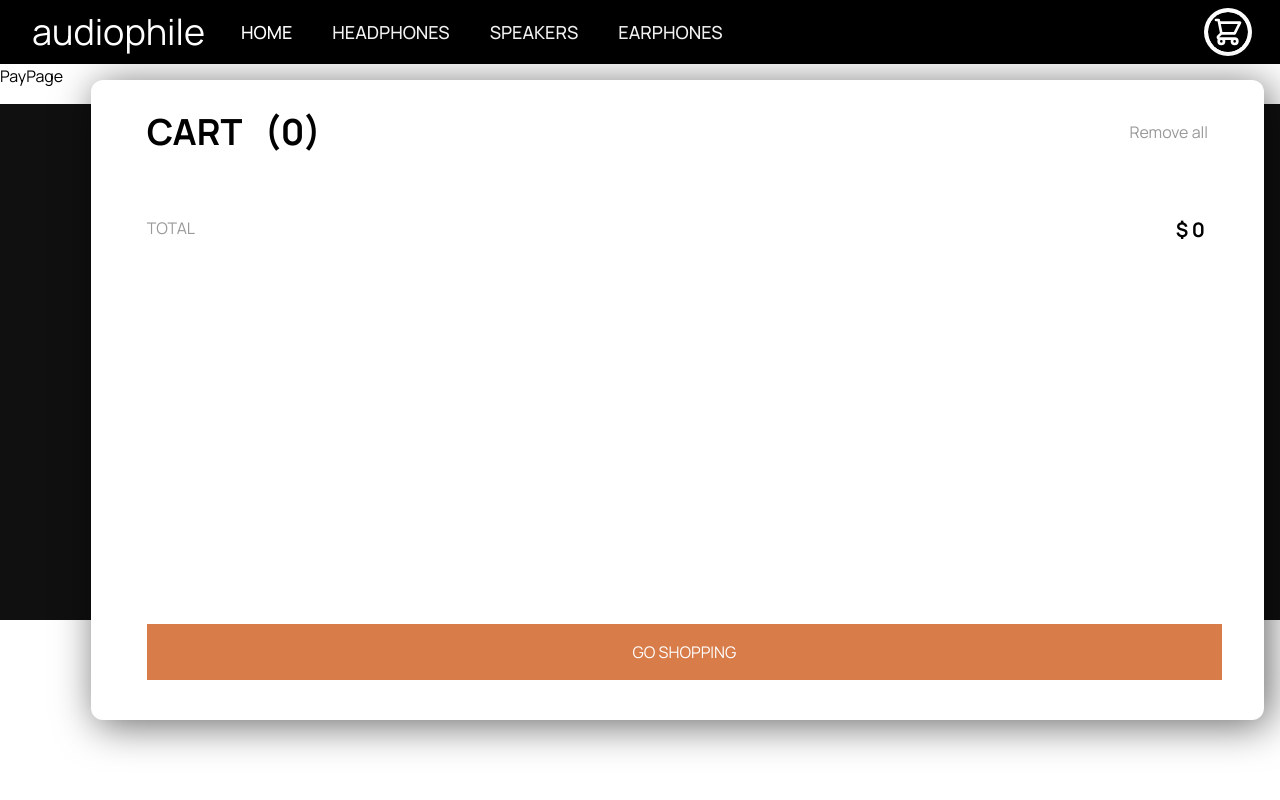
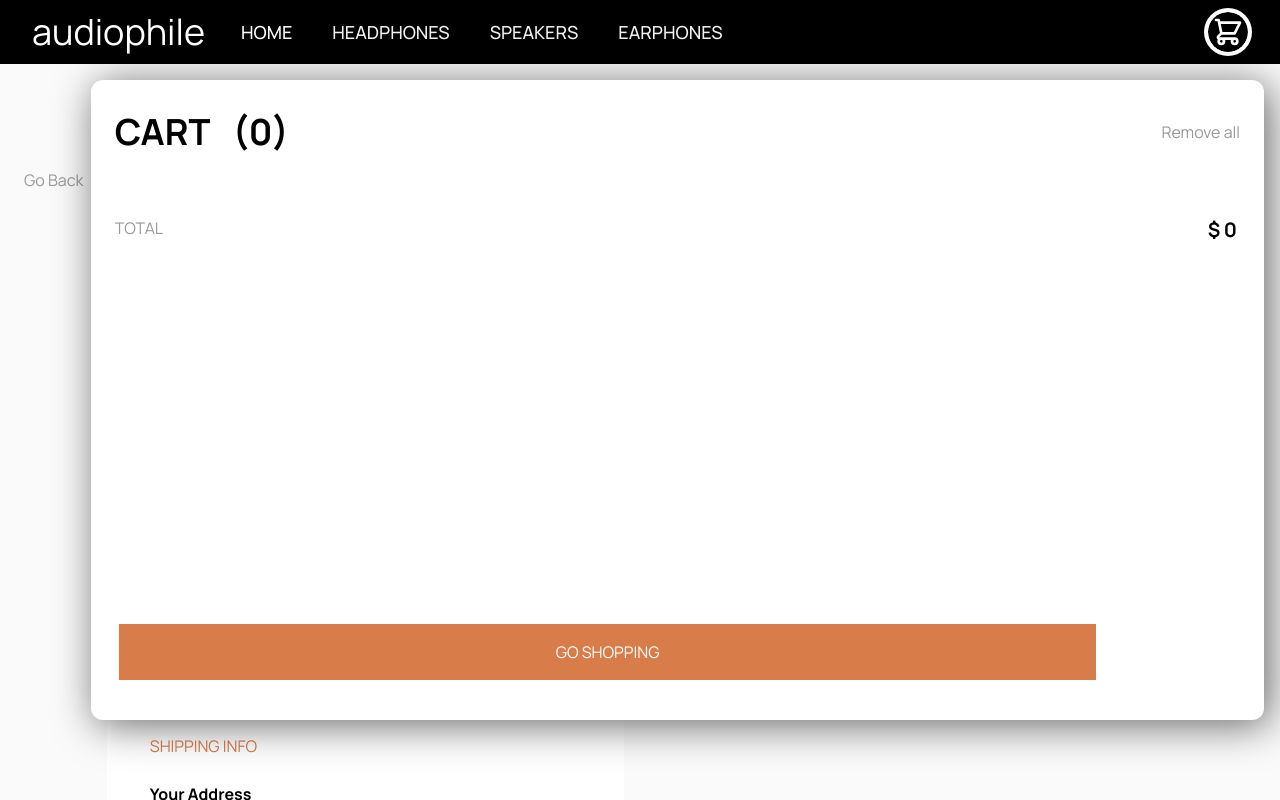
Before and after one commit to hsuanturtle/audiophile, a React (Create React App) app: page /checkout in a window 1280 px wide. Both pictures are taken after a click on the button "View Cart". Shown: the top 800 px of the page. Built offline with nearby package versions, Linux system fonts and the light colour scheme; the HTML template or start-up script is replaced by a standard one.

Commit message:
finish checkout page

```diff
--- a/src/App.js
+++ b/src/App.js
@@ -9,6 +9,7 @@ import SpeakerPage from "./pages/SpeakerPage";
 import SingleProductPage from "./pages/SingleProductPage";
 import ErrorPage from "./pages/ErrorPage";
 import Footer from "./components/Footer";
+
 function App() {
   const products = useSelector((state) => state.products);
 
--- a/src/components/AmountButtons.js
+++ b/src/components/AmountButtons.js
@@ -11,10 +11,10 @@ const AmountButtons = () => {
   const dispatch = useDispatch();
   const minusAmount = useCallback(() => {
     dispatch({ type: MINUS_ADD_TO_CART_AMOUNT }, [dispatch]);
-  });
+  }, [dispatch]);
   const addAmount = useCallback(() => {
     dispatch({ type: ADD_ADD_TO_CART_AMOUNT }, [dispatch]);
-  });
+  }, [dispatch]);
 
   return (
     <div className="flex bg-light-grey w-3/5 m-auto justify-around items-center gap-2 h-4">
--- a/src/components/Cart.js
+++ b/src/components/Cart.js
@@ -6,12 +6,13 @@ import {
   REMOVE_CART_ITEMS,
   ADD_QUANTITY_PRODUCT_IN_CART,
   CLEAR_CART,
+  DISPLAY_CART,
 } from "../utils/actions";
 const Cart = () => {
   const productsInCart = useSelector((state) => state.cart.products);
   const totalPrice = useSelector((state) => state.cart.totalPrice);
   const totalProduct = useSelector((state) => state.cart.totalProduct);
-
+  const displayCart = useSelector((state) => state.cart.display);
   const dispatch = useDispatch();
   const clearCart = useCallback(() => {
     dispatch({ type: CLEAR_CART });
@@ -28,12 +29,20 @@ const Cart = () => {
     },
     [dispatch]
   );
+  const setDisplayCart = useCallback(
+    (displayCart) =>
+      dispatch({
+        type: DISPLAY_CART,
+        payload: { displayCart },
+      }),
+    [dispatch]
+  );
 
   return (
     <div className="relative">
-      <div className="overflow-y-auto fixed px-14 py-8 h-80 w-11/12 top-20 right-4 text-black bg-white z-20 rounded-xl shadow-4xl">
+      <div className="overflow-y-auto fixed px-6 py-8 h-80 w-11/12 top-20 right-4 text-black bg-white z-20 rounded-xl shadow-4xl">
         <div className="flex justify-between">
-          <h1 className="text-4xl font-bold">
+          <h1 className="text-2xl font-bold lg:text-4xl">
             CART <span className="ml-4">({totalProduct})</span>
           </h1>
           <button className="text-dark-grey" onClick={() => clearCart()}>
@@ -57,7 +66,7 @@ const Cart = () => {
                   <h3 className="font-bold text-dark-grey">${product.price}</h3>
                 </div>
                 <div className="w-full">
-                  <div className="flex bg-light-grey w-3/5 m-auto justify-around items-center gap-2 h-4">
+                  <div className="flex bg-light-grey w-full m-auto justify-around items-center gap-2 h-4 md:w-3/5 xl:w-2/5">
                     <button onClick={() => removeItems(product)}>
                       <FaMinus className="text-dark-grey text-xs cursor-pointer hover:text-light-beige" />
                     </button>
@@ -78,15 +87,17 @@ const Cart = () => {
 
         {totalProduct !== 0 ? (
           <Link
-            to="/"
-            className="absolute text-center m-auto w-11/12 bg-light-beige text-white px-8 py-4 hover:bg-vanilla ease-linear duration-300"
+            to="/checkout"
+            className="absolute left-7 text-center m-auto w-10/12 bg-light-beige text-white px-8 py-4 hover:bg-vanilla ease-linear duration-300 "
+            onClick={() => setDisplayCart(!displayCart)}
           >
             CHECKOUT
           </Link>
         ) : (
           <Link
-            to="/checkout"
-            className="absolute bottom-10 m-auto text-center w-11/12 bg-light-beige text-white px-8 py-4 hover:bg-vanilla ease-linear duration-300"
+            to="/"
+            className="absolute bottom-10 left-7 m-auto text-center w-10/12 bg-light-beige text-white px-8 py-4 hover:bg-vanilla ease-linear duration-300"
+            onClick={() => setDisplayCart(!displayCart)}
           >
             GO SHOPPING
           </Link>
--- a/src/components/CheckoutForm.js
+++ b/src/components/CheckoutForm.js
@@ -14,7 +14,7 @@ const CheckoutForm = () => {
   const value = useSelector((state) => ({
     phone: state.checkout.phone,
     name: state.checkout.name,
-    email: state.checkout.email,
+    email: state.checkout.Email,
     address: state.checkout.address,
     zip: state.checkout.Zip,
     country: state.checkout.country,
@@ -26,17 +26,19 @@ const CheckoutForm = () => {
   const errorEmail = useSelector((state) => state.checkout.errorEmail);
   const errorZip = useSelector((state) => state.checkout.errorZip);
   const dispatch = useDispatch();
+
   const displayErrorEmail = useCallback(() => {
     dispatch({ type: DISPLAY_ERROR_EMAIL });
   }, [dispatch]);
+
   const displayErrorZip = useCallback(() => {
     dispatch({ type: DISPLAY_ERROR_ZIP });
   }, [dispatch]);
+
   const changePaymentMethod = useCallback(
     (paymentMethod) => {
       dispatch({ type: CHANGE_PAYMENT_METHOD, payload: { paymentMethod } });
     },
-
     [dispatch]
   );
   const handleChangeInput = useCallback(
@@ -53,13 +55,13 @@ const CheckoutForm = () => {
   );
   const isCheckoutFormValid = useCallback(() => {
     dispatch({ type: IS_CHECKOUT_FORM_VALID });
-  });
+  },[dispatch]);
+
   const submitHandler = (e) => {
     e.preventDefault();
   };
   const changeHandler = (e) => {
     handleChangeInput(e.target.name, e.target.value);
-    console.log(e.target.name, e.target.value);
   };
   return (
     <form
@@ -93,7 +95,7 @@ const CheckoutForm = () => {
               ? "border-2 border-light-beige rounded-lg px-4 py-6"
               : "border border-dark-grey rounded-lg px-4 py-6"
           }
-          name="email"
+          name="Email"
           placeholder="alexei@mail.com"
           inputMode="email"
           value={value.email}
@@ -150,7 +152,7 @@ const CheckoutForm = () => {
               ? "border-2 border-light-beige rounded-lg px-4 py-6"
               : "border border-dark-grey rounded-lg px-4 py-6"
           }
-          name="zip"
+          name="Zip"
           placeholder="30634"
           inputMode="numeric"
           type="number"
@@ -195,11 +197,11 @@ const CheckoutForm = () => {
         <label className="font-bold">Payment Method</label>
         <div className="flex items-center border border-dark-grey rounded-lg px-4 py-6 gap-4">
           <input
-            checked
+            defaultChecked
             type="radio"
             id="emoney"
             name="payment"
-            value="emoney"
+            value={value.paymentMethod}
             onClick={() => {
               changePaymentMethod("e-Money");
               isCheckoutFormValid();
@@ -214,6 +216,7 @@ const CheckoutForm = () => {
             id="cash"
             name="payment"
             type="radio"
+            value="cash"
             onClick={() => {
               changePaymentMethod("Cash");
               isCheckoutFormValid();
--- a/src/components/CheckoutModal.js
+++ b/src/components/CheckoutModal.js
@@ -3,18 +3,27 @@ import check from "../assets/icon-checkout.svg";
 import { useSelector, useDispatch } from "react-redux";
 import { Link } from "react-router-dom";
 import { topFunction } from "../utils/helper";
-import { DISPLAY_CHECKOUT_MODAL } from "../utils/actions";
+import { CLEAR_CART, CLOSE_CHECKOUT_MODAL } from "../utils/actions";
 const CheckoutModal = () => {
+  const dispatch = useDispatch();
   const totalPrice = useSelector((state) => state.cart.totalPrice);
+  const productsInCart = useSelector((state) => state.cart.products);
+  const clearCart = useCallback(() => {
+    dispatch({ type: CLEAR_CART });
+  }, [dispatch]);
 
-  const productsInCart = useSelector((state) => state.cart.products);
+  const closeModal = useCallback(() => {
+    dispatch({ type: CLOSE_CHECKOUT_MODAL });
+  }, [dispatch]);
   const backHandler = () => {
+    closeModal();
     document.body.style.overflow = "scroll";
     topFunction();
+    clearCart();
   };
   return (
     <div className="relative z-20 bg-black">
-      <div className="text-center fixed top-0 left-4 w-11/12 rounded-xl z-30 h-80 bg-white shadow-5xl">
+      <div className="text-center fixed top-4 left-4 w-11/12 rounded-xl z-30 h-80 bg-white shadow-5xl xl:left-20">
         <div className=" p-8 flex flex-col gap-4">
           <img className="h-16" src={check} alt="check" />
           <h1 className="font-bold text-4xl">THANK YOU FOR YOUR ORDER</h1>
@@ -55,7 +64,7 @@ const CheckoutModal = () => {
           <Link
             to="/"
             className="absolute bottom-10 m-auto text-center w-10/12 bg-light-beige text-white px-8 py-4 hover:bg-vanilla ease-linear duration-300"
-            onClick={backHandler}
+            onClick={() => backHandler()}
           >
             BACK TO HOME
           </Link>
--- a/src/components/CheckoutProduct.js
+++ b/src/components/CheckoutProduct.js
@@ -10,7 +10,7 @@ const CheckoutProduct = () => {
         return (
           <div
             key={product.id}
-            className="flex gap-8 justify-around items-center"
+            className="flex gap-8 justify-around px-4 items-center"
           >
             <img
               className="h-24 rounded-xl"
@@ -44,9 +44,6 @@ const CheckoutProduct = () => {
           $ {shippingFee + totalPrice}
         </h3>
       </div>
-      <button className="text-center m-auto w-10/12 bg-light-beige text-white px-8 py-4 hover:bg-vanilla ease-linear duration-300">
-        CONTINUE & PAY
-      </button>
     </div>
   );
 };
--- a/src/components/Navbar.js
+++ b/src/components/Navbar.js
@@ -28,13 +28,9 @@ function Navbar() {
       }),
     [dispatch]
   );
-  const noscroll = () => {
-    window.scrollTo(0, 0);
-  };
+
   const displayHandler = () => {
     setDisplayCart(!displayCart);
-    window.addEventListener("scroll", noscroll);
-    window.removeEventListener("scroll", noscroll);
   };
 
   return (
--- a/src/pages/CheckoutPage.js
+++ b/src/pages/CheckoutPage.js
@@ -1,7 +1,69 @@
-import React from "react";
+import React, { useCallback } from "react";
+import { useNavigate } from "react-router-dom";
+import { useSelector, useDispatch } from "react-redux";
+import { topFunction } from "../utils/helper";
+import CheckoutForm from "../components/CheckoutForm";
+import CheckoutProduct from "../components/CheckoutProduct";
+import CheckoutModal from "../components/CheckoutModal";
+import { DISPLAY_CHECKOUT_MODAL } from "../utils/actions";
 
 const PayPage = () => {
-  return <div>PayPage</div>;
+  const navigate = useNavigate();
+
+  // GO BACK TO PREVIOUS PAGE
+  const BackHandler = () => {
+    navigate(-1);
+    topFunction();
+  };
+  const checkoutModal = useSelector((state) => state.checkout.checkoutModal);
+  const checkoutFormValid = useSelector(
+    (state) => state.checkout.isCheckoutFormValid
+  );
+  const dispatch = useDispatch();
+  const showModal = useCallback(() => {
+    dispatch({ type: DISPLAY_CHECKOUT_MODAL });
+  }, [dispatch]);
+  const ModalHandler = () => {
+    showModal();
+    if (checkoutModal === true) {
+      document.body.style.overflow = "hidden";
+    }
+  };
+
+  return (
+    <div className="min-h-screen m-auto bg-light-grey py-20">
+      <button
+        onClick={() => BackHandler()}
+        className="mt-6 ml-6 text-dark-grey mb-4"
+      >
+        Go Back
+      </button>
+      <div className="flex flex-col m-auto xl:flex-row xl:gap-8 xl:w-10/12 xl:justify-around">
+        <div className=" min-h-80 w-10/12 m-auto bg-white rounded-xl">
+          <div className="p-8">
+            <h1 className="font-bold text-4xl">CHECKOUT</h1>
+          </div>
+          <CheckoutForm />
+        </div>
+        <div className="min-h-60 w-10/12 m-auto bg-white mt-10 rounded-xl">
+          <div className="p-8">
+            <h1 className="font-bold text-2xl">SUMMARY</h1>
+          </div>
+          <CheckoutProduct />
+          <button
+            className="mt-8 text-center ml-4 w-11/12 bg-light-beige text-white px-8 py-4 hover:bg-vanilla ease-linear duration-300"
+            disabled={!checkoutFormValid}
+            type="submit"
+            form="CheckoutForm"
+            onClick={ModalHandler}
+          >
+            CONTINUE & PAY
+          </button>
+        </div>
+      </div>
+      {checkoutModal && <CheckoutModal />}
+    </div>
+  );
 };
 
 export default PayPage;
--- a/src/reducer/reducer.js
+++ b/src/reducer/reducer.js
@@ -3,25 +3,59 @@ import {
   DISPLAY_CART,
   ADD_TO_CART,
   CLEAR_CART,
-  COUNT_CART_TOTALS,
   MINUS_ADD_TO_CART_AMOUNT,
   ADD_ADD_TO_CART_AMOUNT,
   ADD_QUANTITY_PRODUCT_IN_CART,
   REMOVE_CART_ITEMS,
+  CHANGE_PAYMENT_METHOD,
+  HANDLE_CHANGE_INPUT,
+  DISPLAY_ERROR_EMAIL,
+  DISPLAY_ERROR_ZIP,
+  CLEAR_ERROR_INPUT,
+  IS_CHECKOUT_FORM_VALID,
+  DISPLAY_CHECKOUT_MODAL,
+  CLOSE_CHECKOUT_MODAL,
 } from "../utils/actions";
+
+const getLocalStorage = () => {
+  let products = localStorage.getItem("products");
+  if (products) {
+    return JSON.parse(products);
+  } else {
+    return [];
+  }
+};
 const initialState = {
   products,
   addCartQuantity: 1,
   cart: {
-    products: [],
+    products: getLocalStorage(),
     totalPrice: 0,
     totalProduct: 0,
     display: false,
+  },
+  checkout: {
+    phone: "",
+    name: "",
+    Email: "",
+    address: "",
+    Zip: "",
+    country: "",
+    city: "",
+    eMoneyNumber: "",
+    eMoneyPin: "",
+    paymentMethod: "e-Money",
+    errorEmail: false,
+    errorZip: false,
+    isCheckoutFormValid: false,
+    checkoutModal: false,
+    shippingFee: 50,
   },
 };
 const reducer = (state = initialState, action = {}) => {
   console.log({ state, action });
   switch (action.type) {
+    // display cart when click on cart btn
     case DISPLAY_CART:
       return {
         ...state,
@@ -31,6 +65,7 @@ const reducer = (state = initialState, action = {}) => {
         },
       };
 
+    //control the amount of the product that will be added to the cart
     case MINUS_ADD_TO_CART_AMOUNT: {
       let newAddCartAmount = state.addCartQuantity - 1;
       if (state.addCartQuantity === 1) {
@@ -48,6 +83,7 @@ const reducer = (state = initialState, action = {}) => {
         addCartQuantity: state.addCartQuantity + 1,
       };
 
+    //add product to cart
     case ADD_TO_CART: {
       const newCartProducts = [...state.cart.products];
       const addedProduct = {
@@ -73,6 +109,7 @@ const reducer = (state = initialState, action = {}) => {
       };
     }
 
+    //remove all products from cart
     case CLEAR_CART:
       return {
         ...state,
@@ -85,6 +122,7 @@ const reducer = (state = initialState, action = {}) => {
         },
       };
 
+    //control how many of each product in cart
     case ADD_QUANTITY_PRODUCT_IN_CART: {
       const productsInCart = state.cart.products;
       const indexProduct = productsInCart.findIndex(
@@ -101,6 +139,8 @@ const reducer = (state = initialState, action = {}) => {
         },
       };
     }
+
+    //remove single product in cart
     case REMOVE_CART_ITEMS: {
       const productsInCart = state.cart.products;
       const indexProduct = productsInCart.findIndex(
@@ -120,6 +160,123 @@ const reducer = (state = initialState, action = {}) => {
       };
     }
 
+    //change payment method:cash or eMoney
+    case CHANGE_PAYMENT_METHOD:
+      return {
+        ...state,
+        checkout: {
+          ...state.checkout,
+          paymentMethod: action.payload.paymentMethod,
+        },
+      };
+
+    //changeHandler for each input in checkout form
+    case HANDLE_CHANGE_INPUT:
+      return {
+        ...state,
+        checkout: {
+          ...state.checkout,
+          [action.payload.name]: action.payload.value,
+        },
+      };
+
+    //detect the error email
+    case DISPLAY_ERROR_EMAIL:
+      return {
+        ...state,
+        checkout: {
+          ...state.checkout,
+          errorEmail: true,
+        },
+      };
+
+    //detect the error zip
+    case DISPLAY_ERROR_ZIP:
+      return {
+        ...state,
+        checkout: {
+          ...state.checkout,
+          errorZip: true,
+        },
+      };
+
+    //clear the error input
+    case CLEAR_ERROR_INPUT: {
+      const { inputName } = action.payload;
+      const error = "error";
+      const concat = error.concat("", inputName);
+
+      return {
+        ...state,
+        checkout: {
+          ...state.checkout,
+          [concat]: false,
+        },
+      };
+    }
+
+    //check the validation of the form
+    case IS_CHECKOUT_FORM_VALID: {
+      let fieldsEmpty = 0;
+      const {
+        phone,
+        name,
+        Email,
+        address,
+        Zip,
+        country,
+        city,
+        eMoneyNumber,
+        eMoneyPin,
+        paymentMethod,
+        errorEmail,
+        errorZip,
+      } = state.checkout;
+      const inputs = [name, Email, phone, address, Zip, country, city];
+      inputs.forEach((input) => {
+        if (input === "") {
+          fieldsEmpty += 1;
+        }
+      });
+      if (
+        paymentMethod === "e-Money" &&
+        (eMoneyNumber === "" || eMoneyPin === "")
+      ) {
+        fieldsEmpty += 1;
+      }
+      let isCheckoutFormValid = false;
+      if (fieldsEmpty === 0 && errorEmail === false && errorZip === false) {
+        isCheckoutFormValid = true;
+      }
+
+      return {
+        ...state,
+        checkout: {
+          ...state.checkout,
+          isCheckoutFormValid,
+        },
+      };
+    }
+
+    //display the checkout modal
+    case DISPLAY_CHECKOUT_MODAL: {
+      return {
+        ...state,
+        checkout: {
+          ...state.checkout,
+          checkoutModal: true,
+        },
+      };
+    }
+    case CLOSE_CHECKOUT_MODAL: {
+      return {
+        ...state,
+        checkout: {
+          ...state.checkout,
+          checkoutModal: false,
+        },
+      };
+    }
     default:
       return { ...state };
   }
--- a/src/utils/actions.js
+++ b/src/utils/actions.js
@@ -1,3 +1,4 @@
+// CART
 export const ADD_TO_CART = "ADD_TO_CART";
 export const CLEAR_CART = "CLEAR_CART";
 export const COUNT_CART_TOTALS = "COUNT_CART_TOTALS";
@@ -6,3 +7,13 @@ export const ADD_ADD_TO_CART_AMOUNT = "ADD_ADD_TO_CART_AMOUNT";
 export const ADD_QUANTITY_PRODUCT_IN_CART = "ADD_QUANTITY_PRODUCT_IN_CART";
 export const REMOVE_CART_ITEMS = "REMOVE_CART_ITEMS";
 export const DISPLAY_CART = "DISPLAY_CART";
+
+// PAYMENT
+export const CHANGE_PAYMENT_METHOD = "CHANGE_PAYMENT_METHOD";
+export const HANDLE_CHANGE_INPUT = "HANDLE_CHANGE_INPUT";
+export const DISPLAY_ERROR_EMAIL = "DISPLAY_ERROR_EMAIL";
+export const DISPLAY_ERROR_ZIP = "DISPLAY_ERROR_ZIP";
+export const CLEAR_ERROR_INPUT = "CLEAR_ERROR_INPUT";
+export const IS_CHECKOUT_FORM_VALID = "IS_CHECKOUT_FORM_VALID";
+export const DISPLAY_CHECKOUT_MODAL = "DISPLAY_CHECKOUT_MODAL";
+export const CLOSE_CHECKOUT_MODAL = "CLOSE_CHECKOUT_MODAL";
```
Also changed, not shown: src/components/AddToCart.js (+6 -3 lines), src/utils/helper.js (+16 -0 lines), src/assets/icon-checkout.svg (added).
